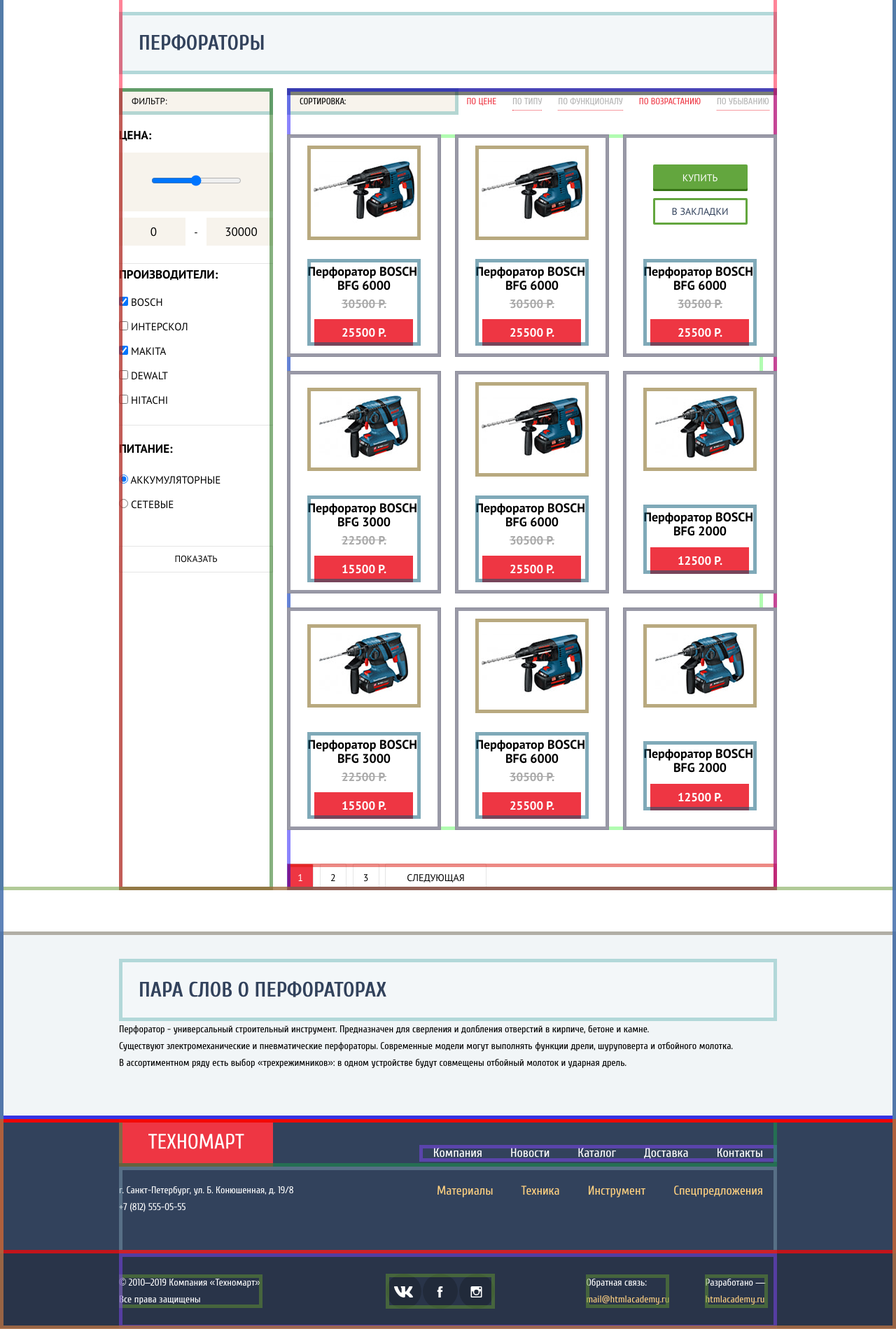
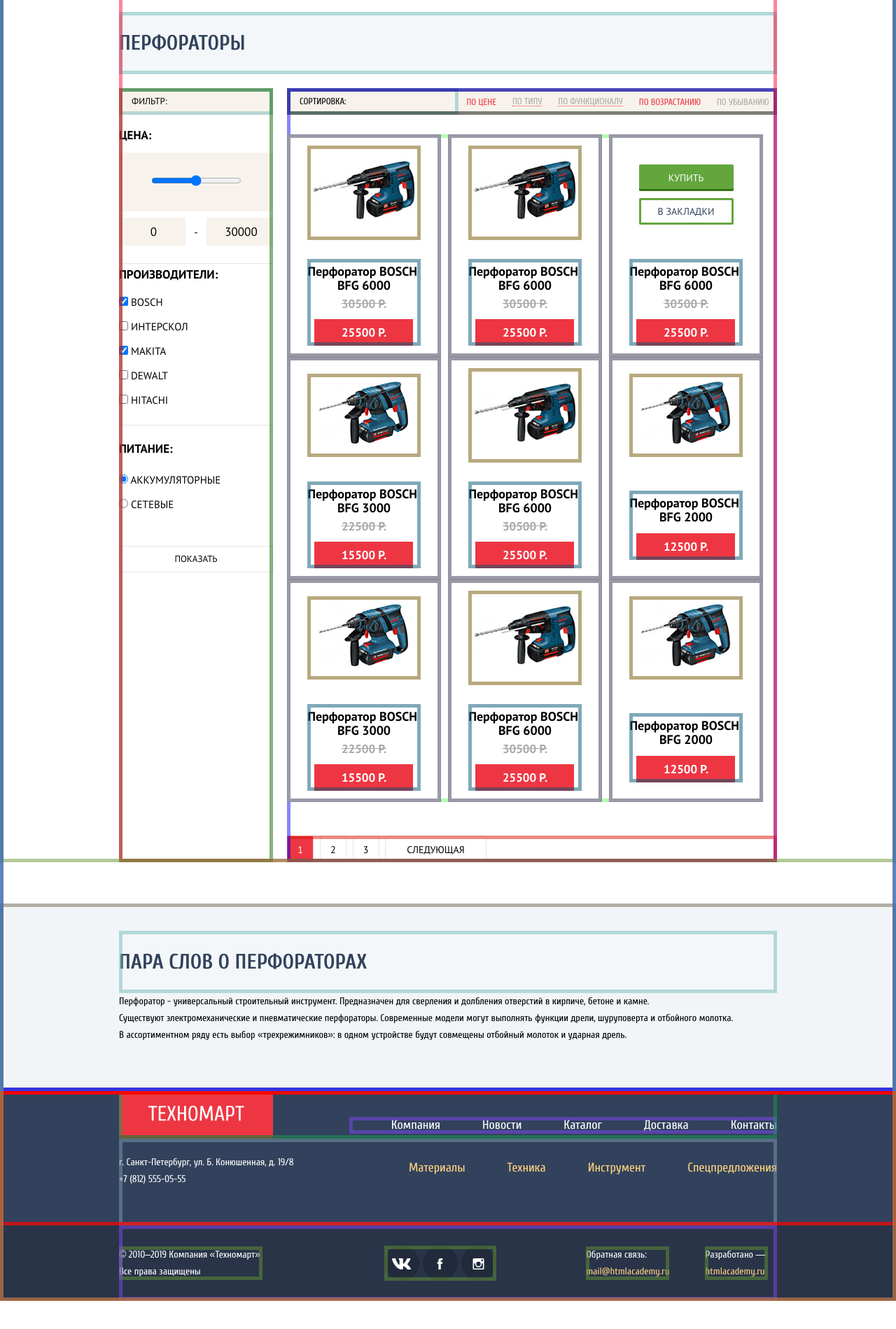
Before and after one commit to AFZ1991/186512-technomart-30, a plain HTML site: page catalog.html in a window 1280 px wide. Shown: the part 362-2261 px from the top of the page at 70% size. After the commit the page ends 2221 px from the top, so only its background shows below. Drawn offline with Linux system fonts and the light colour scheme.

Commit message:
Сетка на флексах для главной страницы
Некоторые сетки главной страницы переделаны с грид-сеток на флексбоксы

```diff
--- a/catalog.html
+++ b/catalog.html
@@ -191,8 +191,8 @@
                      <li class="sorting-item sorting-active"><a href="#" class="sorting-link">По цене</a></li>
                      <li class="sorting-item"><a href="#" class="sorting-link">По типу</a></li>
                      <li class="sorting-item"><a href="#" class="sorting-link">По функционалу</a></li>
-                     <li class="sorting-item sorting-active"><a href="#" class="sorting-link">По возрастанию</a></li>
-                     <li class="sorting-item"><a href="#" class="sorting-link">По убыванию</a></li>
+                     <li class="sorting-item sorting-active noline"><a href="#" class="sorting-link">По возрастанию</a></li>
+                     <li class="sorting-item noline"><a href="#" class="sorting-link">По убыванию</a></li>
                   </ul>
                </div>
 
--- a/css/style.css
+++ b/css/style.css
@@ -429,6 +429,7 @@ input[type="search"]::-webkit-search-results-decoration { display: none; }
   text-align: center;
   display: grid;
   grid-template-rows: min-content auto;
+  justify-items: center;
 }
 
 .user-account{
@@ -452,17 +453,20 @@ input[type="search"]::-webkit-search-results-decoration { display: none; }
   margin: 0;
   padding: 0;
   list-style: none;
-  display: grid;
-  grid-template-columns: auto auto;
+  /*display: grid;
+  grid-template-columns: auto auto;*/
+  width: 200px;
+  display: flex;
+  justify-content: space-between;
 }
 
 .user-item-link:first-child{
-  justify-self: end;
-  margin-right: 30px;
+ /* justify-self: end;*/
+ /* margin-right: 30px;*/
 }
 
 .user-item-link:last-child{
-  justify-self: start;
+  /*justify-self: start;*/
   /*margin-left: 10px;*/
 }
 
@@ -535,14 +539,14 @@ input[type="search"]::-webkit-search-results-decoration { display: none; }
   padding: 0 20px;
   margin: 0;
   list-style: none;
-  display: grid;
+  /*display: grid;
   grid-template-columns: repeat(7, auto);
-  margin: 0 auto;
+  margin: 0 auto;*/
   outline: 5px solid rgba(115, 185, 115, 0.5);
   outline-offset: -5px;
   box-shadow: inset 0px -5px 0px var(--basic-darkblue);
-  /*display: flex;
-  justify-content: space-around;*/
+  display: flex;
+  justify-content: space-around;
 }
 
 .main-nav-item{
@@ -550,6 +554,7 @@ input[type="search"]::-webkit-search-results-decoration { display: none; }
   padding-left: 3%;
   padding-right: 3%;
   height: 60px;
+  cursor: pointer;
 }
 
 .main-nav-current{
@@ -862,10 +867,12 @@ input[type="search"]::-webkit-search-results-decoration { display: none; }
   padding: 0;
   margin: 0;
   list-style: none;
-  display: grid;
+ /* display: grid;
   grid-template-columns: repeat (4, 1fr);
   grid-template-rows: auto;
-  grid-gap: 20px;
+  grid-gap: 20px;*/
+  display: flex;
+  justify-content: space-between;
 }
 
 .good-item{
@@ -884,7 +891,7 @@ input[type="search"]::-webkit-search-results-decoration { display: none; }
   margin: 0;
   padding-bottom: 21px;
 }
-
+/*
 .good-list .good-item:nth-child(1){
   grid-column: 1 / 2;
 }
@@ -899,7 +906,7 @@ input[type="search"]::-webkit-search-results-decoration { display: none; }
 
 .good-list .good-item:nth-child(4){
   grid-column: 4 / 5;
-}
+}*/
 
 
 .good-text{
@@ -1077,10 +1084,13 @@ input[type="search"]::-webkit-search-results-decoration { display: none; }
   padding: 0;
   margin: 0;
   list-style: none;
-  display: grid;
+ /* display: grid;
   grid-template-rows: repeat (2, auto);
   grid-template-columns: repeat (4, 1fr);
-  grid-gap: 20px;
+  grid-gap: 20px;*/
+  display: flex;
+  flex-wrap: wrap;
+  justify-content: space-between;
 }
 
 .manufact-item{
@@ -1088,8 +1098,9 @@ input[type="search"]::-webkit-search-results-decoration { display: none; }
   height: 143px;
   outline: 5px solid rgba(85, 85, 185, 0.5);
   outline-offset: -5px;
-}
-
+  margin-bottom: 20px;
+}
+/*
 .manufact-item:nth-child(1){
   grid-column: 1 / 2;
   grid-row: 1 / 2;
@@ -1108,7 +1119,7 @@ input[type="search"]::-webkit-search-results-decoration { display: none; }
 .manufact-item:nth-child(4){
   grid-column: 4 / 5;
   grid-row: 1 / 2;
-}
+}*/
 
 .manufact-item:hover{
   filter: drop-shadow(0px 4px 20px rgba(0, 0, 0, 0.15));
@@ -1424,8 +1435,11 @@ input[type="search"]::-webkit-search-results-decoration { display: none; }
 }
 
 .footer-top{
-  display: grid;
-  grid-template-columns: 220px auto;
+  display: flex;
+  justify-content: space-between;
+
+ /* display: grid;
+  grid-template-columns: 220px auto;*/
 
   outline: 5px solid rgba(25, 155, 75, 0.5);
   outline-offset: -5px;
@@ -1444,22 +1458,30 @@ input[type="search"]::-webkit-search-results-decoration { display: none; }
 
 
 .footer-top .nav{
-  align-self: end;
-  justify-self: end;
+  /*align-self: end;
+  justify-self: end;*/
+
   outline: 5px solid rgba(130, 70, 250, 0.5);
   outline-offset: -5px;
+  margin-top: auto;
   margin-bottom: 7px;
 }
 
+.footer-menu .footer-nav-item{
+  margin: 0;
+  margin-left: 60px;
+}
 
 .footer-nav{
   /*width: 546px;*/
-  height: 24px;
+  /*height: 24px;*/
   padding: 0;
   margin: 0;
   list-style: none;
-  display: grid;
-  grid-template-columns: repeat(5, auto);
+  /*display: grid;
+  grid-template-columns: repeat(5, auto);*/
+  display: flex;
+  justify-content: space-between;
 }
 
 
@@ -1482,9 +1504,11 @@ input[type="search"]::-webkit-search-results-decoration { display: none; }
 
 
 .footer-middle{
-  display: grid;
+ /* display: grid;
   grid-template-columns: auto auto;
-  align-items: center;
+  align-items: center;*/
+  display: flex;
+  justify-content: space-between;
   padding-bottom: 54px;
 
   outline: 5px solid rgba(125, 155, 175, 0.5);
@@ -1497,7 +1521,8 @@ input[type="search"]::-webkit-search-results-decoration { display: none; }
 }
 
 .footer-middle .nav{
-  justify-self: end;
+ /* justify-self: end;*/
+  margin-top: 15px;
 }
 
 .footer-nav-item{
@@ -1539,15 +1564,18 @@ input[type="search"]::-webkit-search-results-decoration { display: none; }
 }
 
 .social-buttons{
+  width: 160px;
   padding: 0;
   margin: 0;
   list-style: none;
-  display: grid;
-  grid-template-columns: repeat(3, min-content);
+ /* display: grid;
+  grid-template-columns: repeat(3, min-content);*/
+  display: flex;
+  justify-content: space-between;
 }
 
 .social-button{
-  margin: 0 1px;
+  /*margin: 0 1px;*/
 }
 
 .social-link{
@@ -1865,7 +1893,7 @@ input[type="search"]::-webkit-search-results-decoration { display: none; }
   outline: 5px solid rgba(0, 10, 0, 0.5);
   outline-offset: -5px;
 
-  margin-bottom: 28px;
+  /*margin-bottom: 28px;*/
 }
 
 
@@ -1873,15 +1901,23 @@ input[type="search"]::-webkit-search-results-decoration { display: none; }
   padding: 0;
   margin: 0;
   list-style: none;
-  display: grid;
+  /*display: grid;
   grid-template-columns: repeat(5, auto);
   justify-items: center;
+  align-items: center;*/
+  display: flex;
+  justify-content: space-around;
   align-items: center;
+ /* margin-top: auto;*/
+  margin-bottom: 5px;
 }
 
 .sorting-item{
-  height: auto;
+  height: 18px;
   border-bottom: 1px dotted var(--basic-red);
+  /*text-decoration: underline;
+  text-decoration-color: red;
+  text-decoration-style: dotted;*/
 }
 
 .sorting-link{
@@ -1902,7 +1938,11 @@ input[type="search"]::-webkit-search-results-decoration { display: none; }
   opacity: 1;
 }
 
-.sorting-item:active, .sorting-active{
+.sorting-active, .noline{
+  border-bottom: none;
+}
+
+.sorting-item:active, .sorting-active .sorting-link{
   border-bottom: none;
 }
 
@@ -1925,9 +1965,12 @@ input[type="search"]::-webkit-search-results-decoration { display: none; }
 .catalog-list{
   padding: 0;
   margin: 0;
-  display: grid;
+ /* display: grid;
   grid-template-columns: repeat(3, 1fr);
-  grid-gap: 20px;
+  grid-gap: 20px;*/
+  display: flex;
+  flex-wrap: wrap;
+  justify-content: space-between;
 }
 
 .goods-pagination{
@@ -2016,6 +2059,10 @@ input[type="search"]::-webkit-search-results-decoration { display: none; }
     padding-top: 39px;
 }
 
+.title-wrapper.perfo-title{
+  padding-left: 0;
+}
+
 .catalod-desc p{
   padding: 0;
   margin: 0;
```
